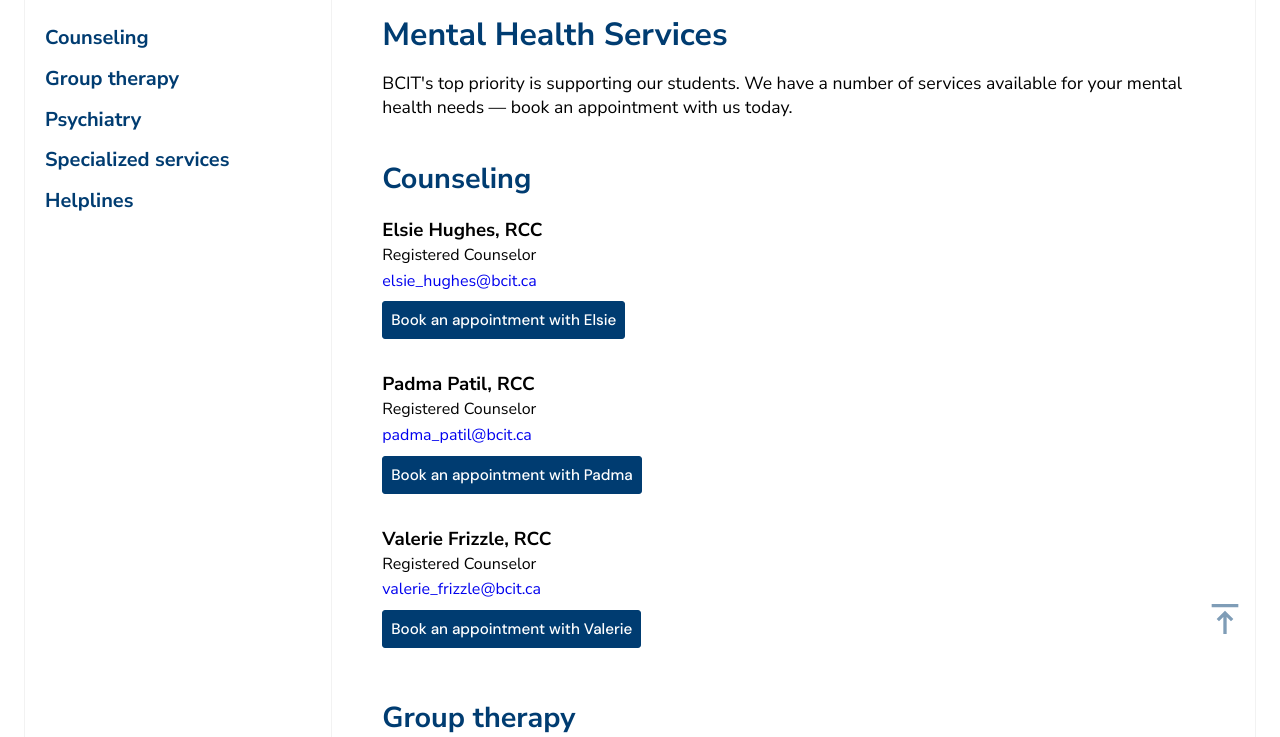
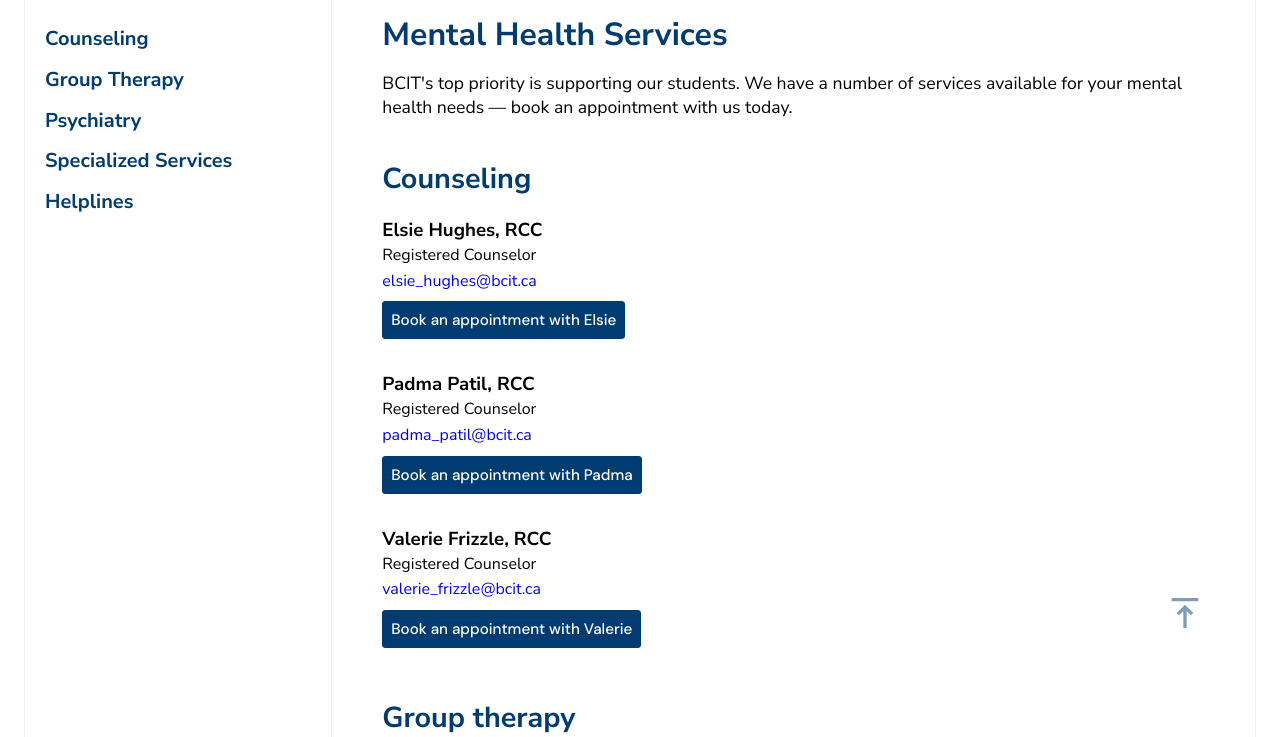
Before and after one commit to Gabe-CIT/TermProject, a Flask app: template templates/testservices.html in a window 1280 px wide. Shown: the part 141-878 px from the top of the page. Run offline with Flask 3, Linux system fonts and the light colour scheme; the template is opened without the code that fills it, so the values that code supplies are empty; some libraries are stand-ins or nearby versions.

Commit message:
Changed testservices.html nav bar to align with footer, edited back to top button to work using css.

```diff
--- a/static/css/base.css
+++ b/static/css/base.css
@@ -164,6 +164,7 @@ svg.logo {
 .site-footer {
     display: flex;
     color: var(--bcit-index-darkblue);
+    background-color: #fff;
 }
 
 .site-footer section {
--- a/static/css/testservices.css
+++ b/static/css/testservices.css
@@ -8,11 +8,27 @@ body {
     position: fixed;
     bottom: 20px;
     right: 35px;
-    fill: var(--bcit-blue);
+    color: var(--bcit-blue);
     cursor: pointer;
     opacity: .5;
     z-index: 1;
     transition: .2s ease all;
+    display: flex;
+    flex-direction: column;
+}
+
+.to-top p {
+    display: none;
+    color: var(--bcit-blue) !important;
+}
+
+.to-top:hover p {
+    display: block;
+}
+
+.to-top svg {
+    fill: var(--bcit-blue);
+    margin-right: 40px;
 }
 
 .to-top:hover {
@@ -41,8 +57,9 @@ body {
     font-weight: 600;
     margin-top: 10px;
     text-wrap: nowrap;
-    position: fixed;
+    position: sticky;
     padding: 20px;
+    top: 150px;
 }
 
 .cat-list li {
@@ -54,6 +71,11 @@ body {
     border-bottom-color: transparent;
     line-height: 1.3rem;
     transition: .1s ease all;
+    z-index: 1;
+}
+
+.cat-list ul {
+    z-index: 1;
 }
 
 .cat-list a {
--- a/templates/testindex.html
+++ b/templates/testindex.html
@@ -19,11 +19,11 @@ Home
         <p>To get started, please schedule an appointment with a physician by booking one below.</p>
         <p>If you already have an appointment scheduled and would like to cancel it, please click on the cancel button instead.</p></br>
         <div class="booking-btn">
-            <a class="book" href="../templates/booking.html">
+            <a class="book" href="../templates/services.html">
                 <span class="btn-text">Book an Appointment</span>
                 <span class="material-symbols-outlined"></span>
             </a>
-            <a class="cancel" href="../templates/booking.html">
+            <a class="cancel" href="../templates/services.html">
                 <span class="btn-text">Cancel an Appointment</span>
                 <span class="material-symbols-outlined"></span>
             </a>
@@ -44,7 +44,7 @@ Home
                 <li>As a source to help students cope in times of stress, we're always here for you whenever.</li>
                 <li>Schedule a consultation with any one of our health advisors today!</li>
                 <div class="booking-btn">
-                    <a class="book" href="../templates/booking.html">
+                    <a class="book" href="../templates/services.html">
                         <span class="btn-text">Book an Appointment</span>
                         <span class="material-symbols-outlined"></span>
                     </a>
--- a/templates/testservices.html
+++ b/templates/testservices.html
@@ -10,14 +10,19 @@ Mental Health Services - BCIT
 
 {% block content %}
 <main>
-    <svg class="to-top" xmlns="http://www.w3.org/2000/svg" height="40px" viewBox="0 -960 960 960" width="40px" fill="#e3e3e3"><path d="M160-760v-80h640v80H160Zm280 640v-408L336-424l-56-56 200-200 200 200-56 56-104-104v408h-80Z"/></svg>
+    <div class="to-top">
+        <a href="#top">
+            <svg xmlns="http://www.w3.org/2000/svg" height="40px" viewBox="0 -960 960 960" width="40px" fill="#e3e3e3"><path d="M160-760v-80h640v80H160Zm280 640v-408L336-424l-56-56 200-200 200 200-56 56-104-104v408h-80Z"/></svg>
+            <p>Back to Top</p>
+        </a>
+    </div>
     <div class="services-container">
         <div class="cat-list-container">
             <ul class="cat-list">
                 <a href="#counseling"><li class="cat"><span>Counseling</span></li></a>
-                <a href="#therapy"><li class="cat"><span>Group therapy</span></li></a>
+                <a href="#therapy"><li class="cat"><span>Group Therapy</span></li></a>
                 <a href="#psychiatry"><li class="cat"><span>Psychiatry</span></li></a>
-                <a href="#specialized"><li class="cat"><span>Specialized services</span></li></a>
+                <a href="#specialized"><li class="cat"><span>Specialized Services</span></li></a>
                 <a href="#helplines"><li class="cat"><span>Helplines</span></li></a>
             </ul>
         </div>
@@ -175,6 +180,7 @@ Mental Health Services - BCIT
                 </ul>
             </div>
         </div>
+    <!-- Not sure if this can be run with Jinja templates. -->
     <script src="../scripts/services.js"></script>
     </div>
 </main>
```
